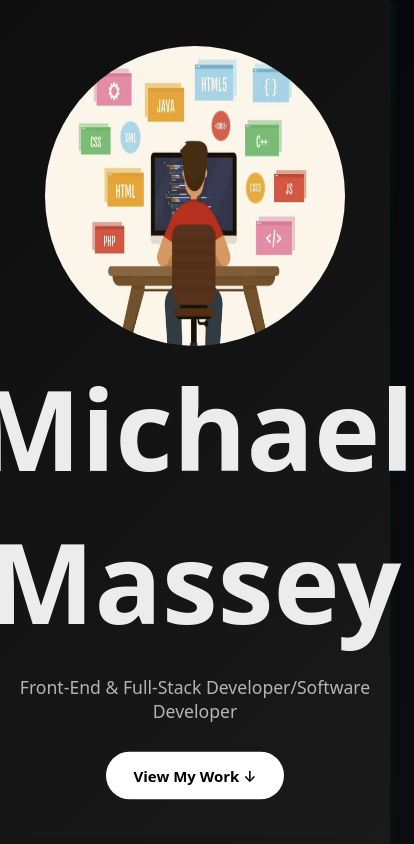
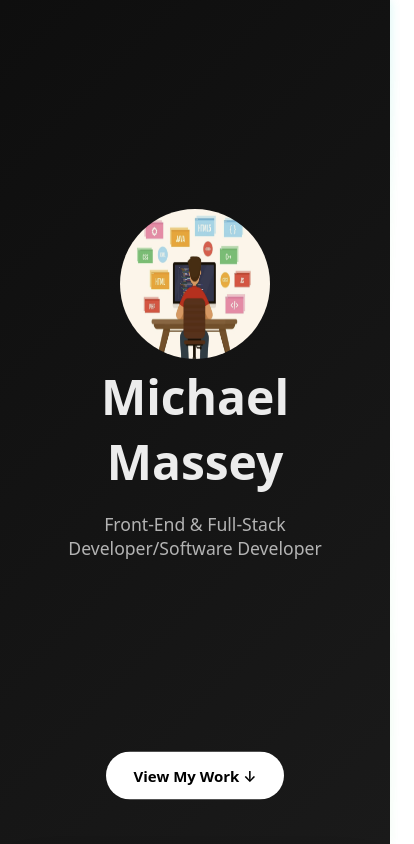
Before and after one commit to mmassey1084/Portfolio, a React (Vite) app: page / in a window 390 px wide. Shown: the top 844 px of the page, 414 px wide, since content can reach past the window. Built offline with nearby package versions, Linux system fonts and the light colour scheme.

Commit message:
Add some Mobile layout CSS

```diff
--- a/src/styles/globals.css
+++ b/src/styles/globals.css
@@ -479,3 +479,12 @@ button.card:hover{
     0 20px 40px rgba(0,0,0,0.25),
     0 8px 16px rgba(0,0,0,0.18);
 }
+@media (max-width: 600px) {
+    .hero-img{
+      width:150px;
+      height:150px;
+    }
+    .entry h1 {
+      font-size: 3rem;
+    }
+}
```
